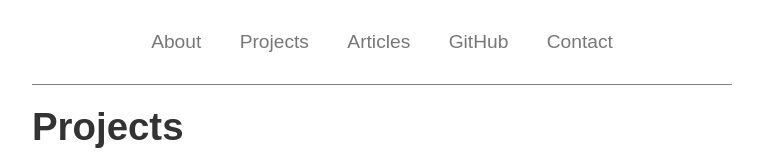
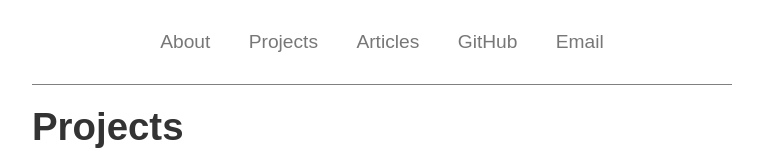
Before and after one commit to AmberThrall/amberthrall.github.io, a React (Create React App) app: page /projects in a window 1280 px wide. Shown: the top 160 px of the page, without its empty margins (258-1021 px from the left). Built offline with nearby package versions, Linux system fonts and the light colour scheme.

Commit message:
Replaced Contact with Email

```diff
--- a/src/components/App.js
+++ b/src/components/App.js
@@ -9,7 +9,7 @@ const NAV_ITEMS = [
     { name: "Projects", link: "/projects", local: true },
     { name: "Articles", link: "/articles", local: true },
     { name: "GitHub", link: "https://www.github.com/AmberThrall", local: false },
-    { name: "Contact", link: "/contact", local: true },
+    { name: "Email", link: "mailto:amber@thrall.me", local: false },
 ];
 
 
@@ -18,7 +18,7 @@ class App extends React.Component {
         const nav = NAV_ITEMS.map((item, id) => {
             return (
                 <li className="pure-menu-item" key={id}>
-                    { item.local ? <NavLink className="pure-menu-link" to={item.link}>{item.name}</NavLink> : <a className="pure-menu-link" href={item.link} target="blank">{item.name}</a> }
+                    { item.local ? <NavLink className="pure-menu-link" to={item.link}>{item.name}</NavLink> : <a className="pure-menu-link" href={item.link} target="_blank">{item.name}</a> }
                 </li>
             );
         });
--- a/src/components/Projects.js
+++ b/src/components/Projects.js
@@ -6,7 +6,7 @@ class Projects extends React.Component {
         const projs = projects.map((project, id) => {
             const tags = project.tags.join(', ');
             const urls = project.urls.map((url, id) => {
-                return <><span className="tags">{url.label}: <a href={url.url} target="blank">{url.url}</a></span><br /></>;
+                return <><span className="tags">{url.label}: <a href={url.url} target="_blank">{url.url}</a></span><br /></>;
             });
             return (
                 <li className="listItem" key={id}>
@@ -22,7 +22,7 @@ class Projects extends React.Component {
             <>
                 <h1>Projects</h1>
                 <p>
-                    Below is a select collection of projects I've worked on. More projects can be viewed on my GitHub page: <a href="https://github.com/AmberThrall/" target="blank">https://github.com/AmberThrall</a>
+                    Below is a select collection of projects I've worked on. More projects can be viewed on my GitHub page: <a href="https://github.com/AmberThrall/" target="_blank">https://github.com/AmberThrall</a>
                 </p>
                 <ul className="list">
                     {projs}
```
